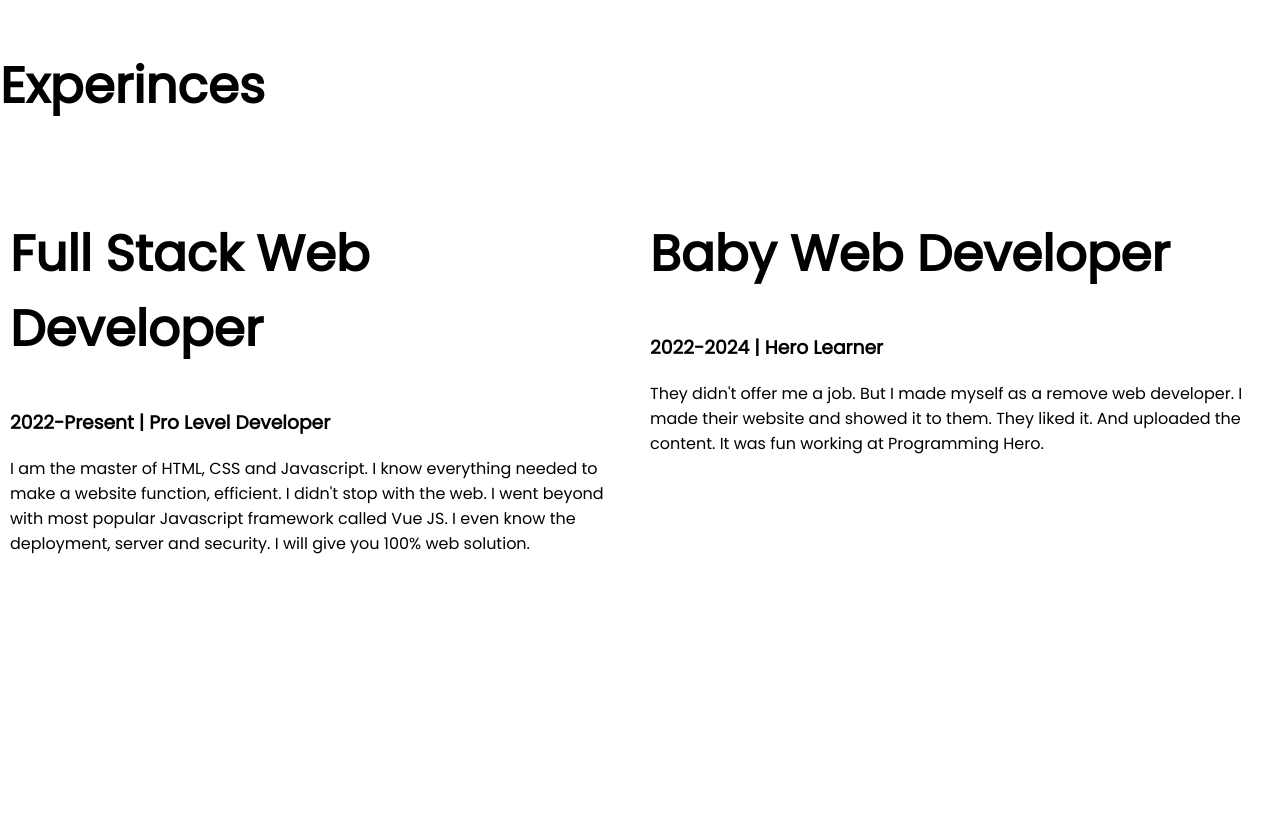
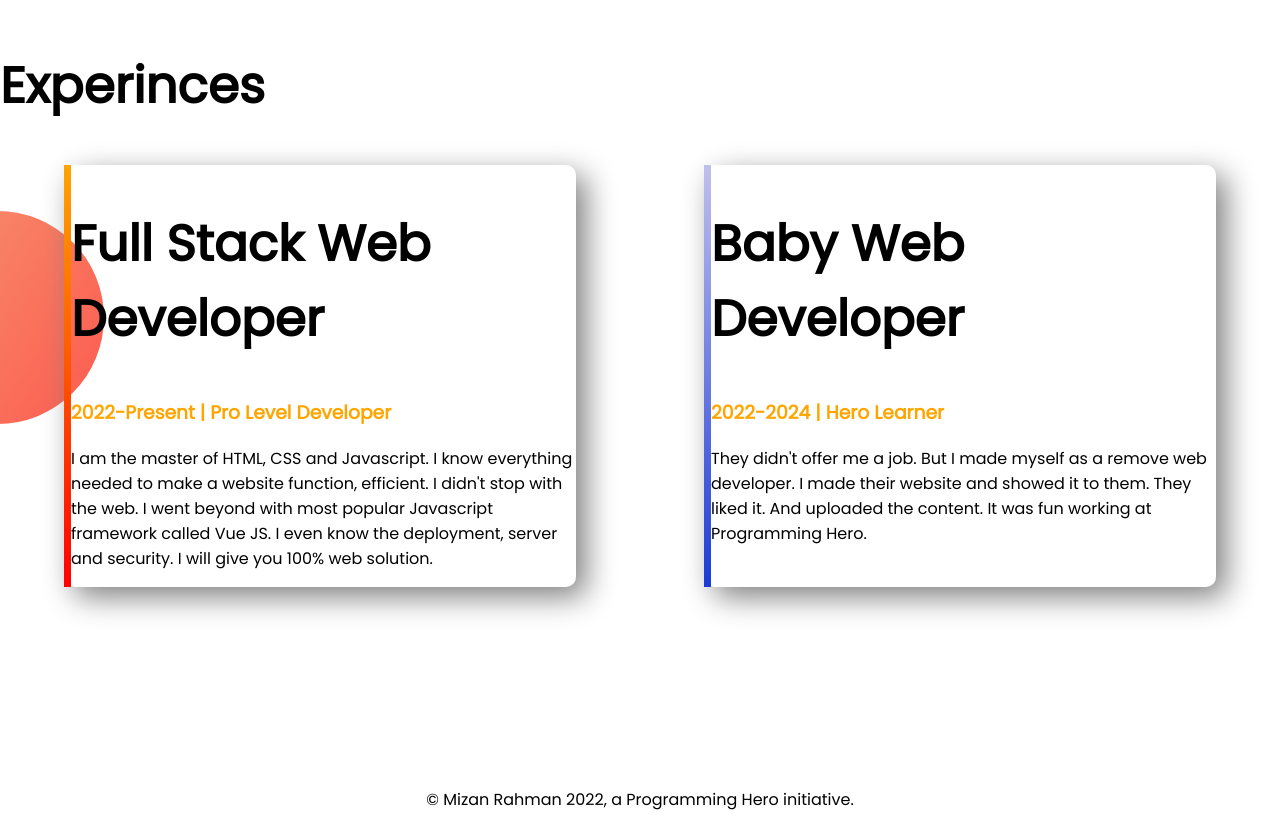
Before and after one commit to mizanatrai/developer-portfolio, a plain HTML site: page index.html in a window 1280 px wide. Shown: the part 1235-2063 px from the top of the page. Before the commit the page ends 1817 px from the top, so only its background shows below. Drawn offline with Linux system fonts and the light colour scheme.

Commit message:
footer added

```diff
--- a/index.html
+++ b/index.html
@@ -55,27 +55,30 @@
             <a class="hire-me-button" target="_blank" href="documents/Resume of Mizanur.pdf">Download Resume</a>
         </div>
     </section>
-    <section class="Experince-area">
+    <section class="experince-area">
         <h1>Experinces</h1>
         <div class="flexible-area">
-            <div class="half-width">
+            <div id="left-item" class="experince-item">
                 <h1>Full Stack Web Developer</h1>
-                <h3>2022-Present | Pro Level Developer
+                <h3 class="name">2022-Present | Pro Level Developer
                 </h3>
                 <p>I am the master of HTML, CSS and Javascript. I know everything needed to make a website function,
                     efficient. I didn't stop with the web. I went beyond with most popular Javascript framework called
                     Vue
                     JS. I even know the deployment, server and security. I will give you 100% web solution.</p>
             </div>
-            <div class="half-width">
+            <div id="right-item" class="experince-item">
                 <h1>Baby Web Developer</h1>
-                <h3>2022-2024 | Hero Learner</h3>
+                <h3 class="name">2022-2024 | Hero Learner</h3>
                 <p>They didn't offer me a job. But I made myself as a remove web developer. I made their website and
                     showed it to them. They liked it. And uploaded the content. It was fun working at Programming Hero.
                 </p>
             </div>
         </div>
     </section>
+    <footer>
+        <p id="footer"> © Mizan Rahman 2022, a Programming Hero initiative.</p>
+    </footer>
 </body>
 
 </html>
--- a/style.css
+++ b/style.css
@@ -21,6 +21,30 @@ padding: 10px;
     padding-bottom: 0;
     text-align: justify;
 }
+.experince-area{
+    background-image: url(images/exp-bg.png);
+    background-repeat: no-repeat;
+    background-position: left;
+    margin-bottom: 200px;
+}
+.experince-item{
+    width: 40%;
+    margin-left: 5%;
+    margin-right: 5%;
+    padding: left 20px;
+    border-radius: 10px;
+    box-shadow: 10px 10px 30px gray;
+}
+#left-item{
+    border-left: 7px solid;
+    border-image: linear-gradient(orange, red);
+    border-image-slice: 1;
+}
+#right-item{
+    border-left: 7px solid;
+    border-image: linear-gradient(rgb(192, 192, 236), rgb(27, 58, 212));
+    border-image-slice: 1;
+}
 .hire-me-button{
     text-decoration: none;
  background-image:linear-gradient(tomato, orange);
@@ -37,3 +61,6 @@ padding: 10px;
     background-repeat: no-repeat;
     background-position: right;
 }
+#footer{
+    text-align: center;
+}
```
